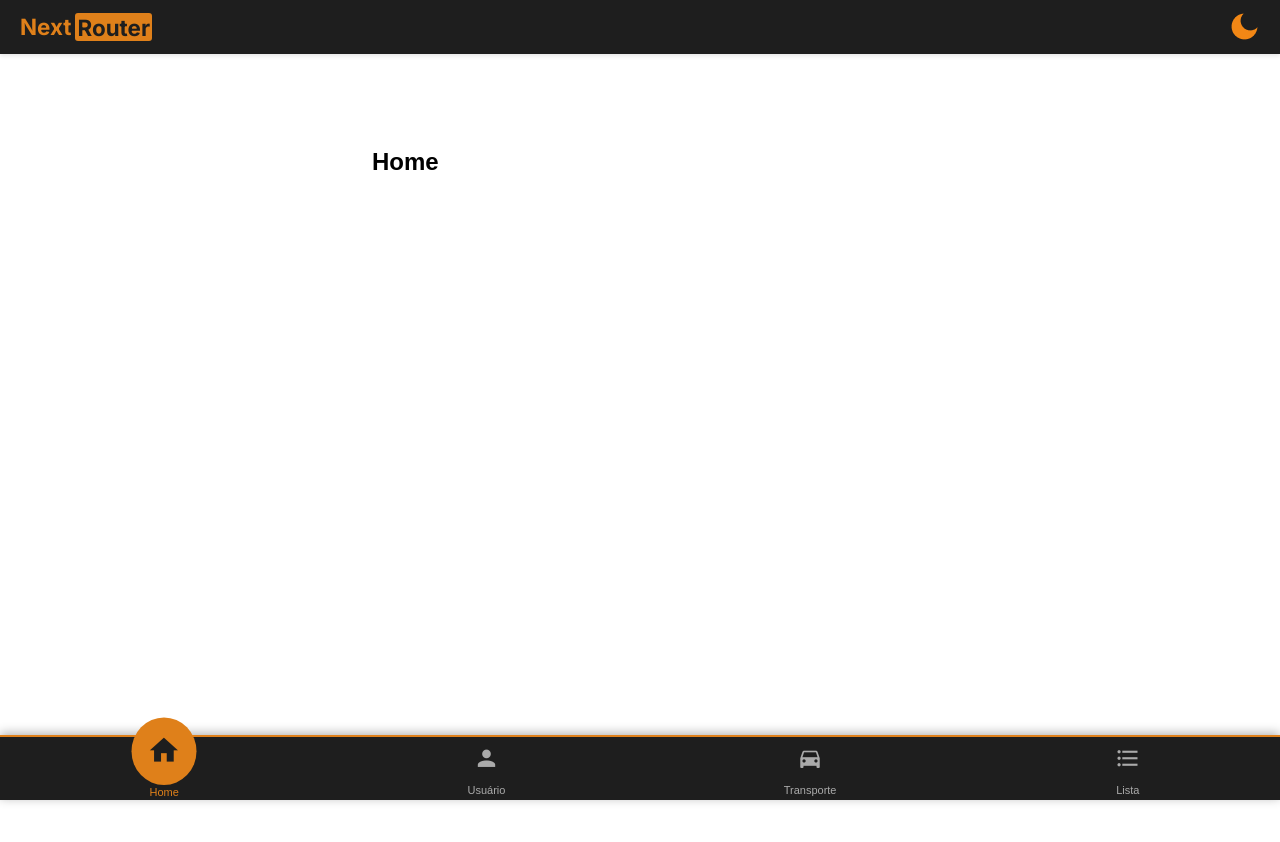
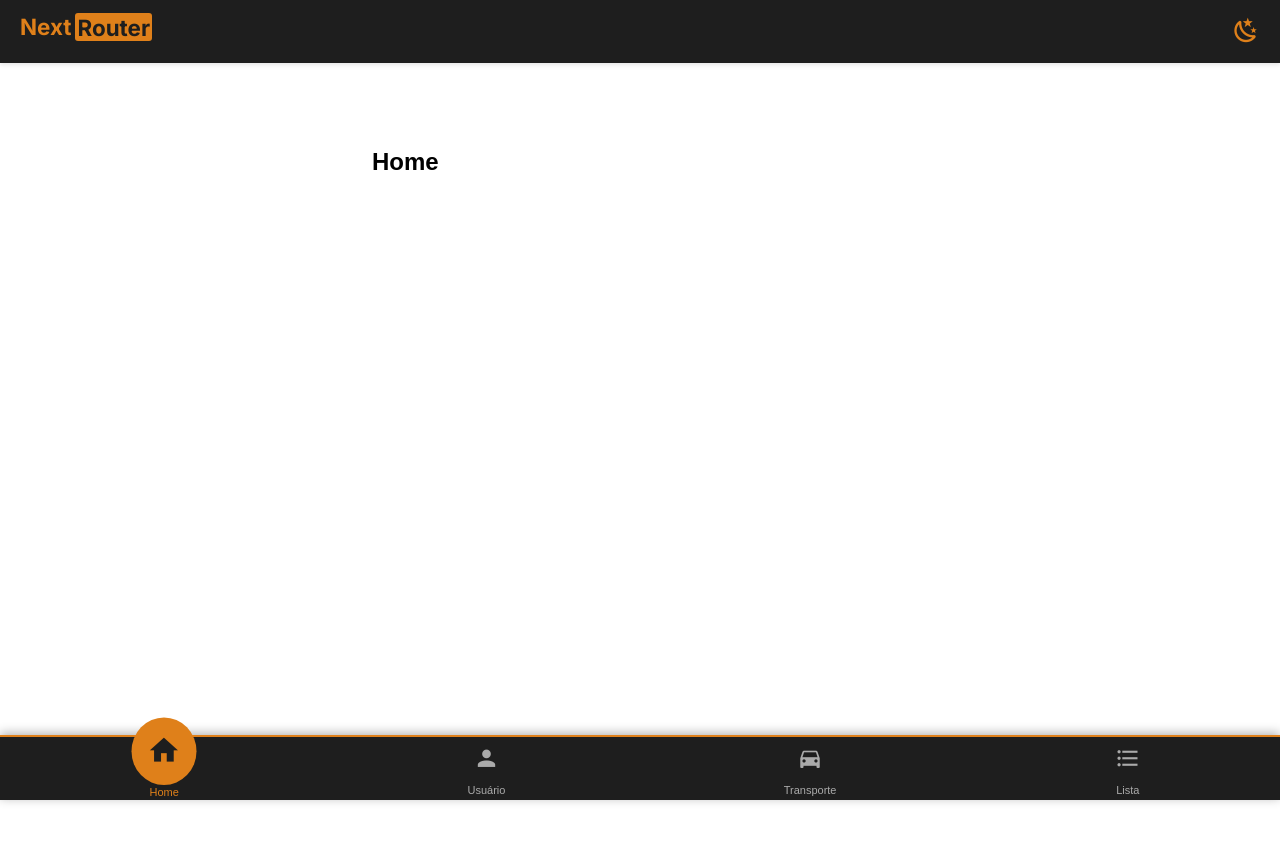
Before and after one commit to NextRouter-PI/Frontend-NextRouter, a Vue app: page / in a window 1280 px wide. Shown: the top 842 px of the page. Built offline with nearby package versions, Linux system fonts and the light colour scheme.

Commit message:
FIX: Resolver outros problemas no Header

```diff
--- a/src/components/buttons/ThemeButton.vue
+++ b/src/components/buttons/ThemeButton.vue
@@ -1,6 +1,5 @@
 <script setup>
 import { ref } from "vue"
-
 const theme = ref("light")
 
 function toggleTheme() {
@@ -11,10 +10,23 @@ function toggleTheme() {
 
 <template>
   <button v-if="theme === 'light'" @click="toggleTheme">
-    <img src="/src-header/theme-icons/temaEscuro.png" alt="Tema Escuro" />
+  <span class="mdi mdi-weather-night"></span>
   </button>
-
   <button v-else @click="toggleTheme">
-    <img src="/src-header/theme-icons/temaClaro.png" alt="Tema Claro" />
+  <span class="mdi mdi-weather-sunny"></span>
   </button>
 </template>
+
+<style scoped>
+button {
+  background: none;
+  border: none;
+  cursor: pointer;
+
+}
+
+span {
+  color: #DF801A;
+  font-size: 28px;
+}
+</style>
```
